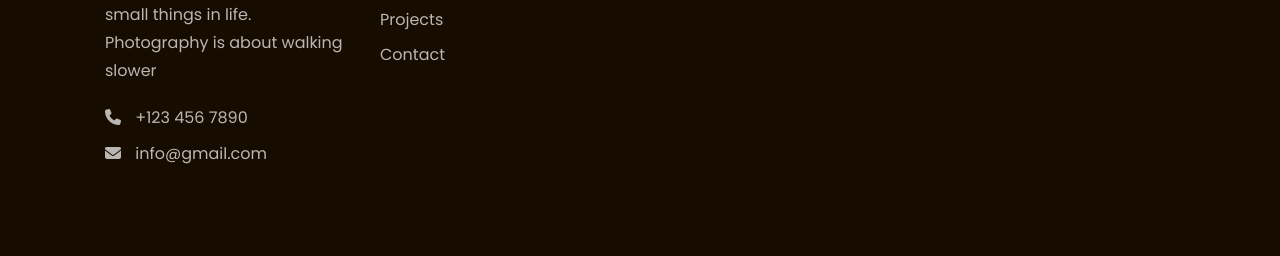
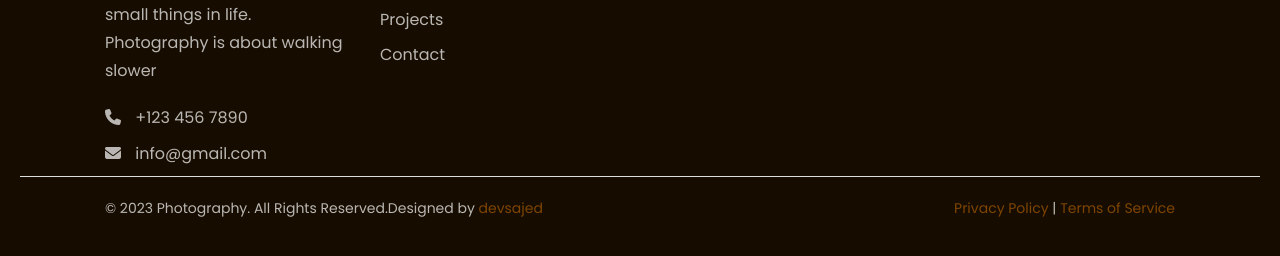
Before and after one commit to devsajed/photography, a plain HTML site: page index.html in a window 1280 px wide. Shown: the part 5278-5534 px from the top of the page. Drawn offline with Linux system fonts and the light colour scheme.

Commit message:
file added

```diff
--- a/assets/css/responsive.css
+++ b/assets/css/responsive.css
@@ -69,7 +69,7 @@
   }
 
   .cover {
-    height: 70vh;
+    height: 80vh;
   }
   /* Toggle Button */
   .toggle-btn {
@@ -101,10 +101,7 @@
   }
 
   .menu {
-    background: #333;
-    display: flex;
-    flex-direction: column;
-    justify-content: center;
+    background: var(--dark-gray);
     position: absolute;
     width: 250px;
     padding: 20px 0;
@@ -139,7 +136,11 @@
   .section-title h4::after {
     left: 42%;
   }
+  .menu {
 
+    width: 100%;
+
+  }
 }
 
 /* Additional Media Queries for Responsiveness */
--- a/assets/css/style.css
+++ b/assets/css/style.css
@@ -678,7 +678,7 @@ img {
 
 /* footer  */
 .footer-area{
-  padding: 80px 0;
+  padding: 80px 20px 0;
   background: var(--smoky-black);
   color: var(--white-color);
 }
@@ -753,3 +753,26 @@ img {
 .footer-social .social-links a:hover {
   opacity: 1;
 }
+
+.footer-bottom {
+  padding: 20px  0;
+  /* background: var(--dark-gray); */
+  color: var(--white-color);
+  border-top: 1px solid var(--gray);
+}
+
+.footer-bottom p {
+  margin: 0;
+  font-size: 14px;
+  opacity: 0.7;
+}
+
+.footer-bottom a {
+  color: var(--dark-orange);
+  text-decoration: none;
+  transition: color 0.3s ease-in-out;
+}
+
+.footer-bottom a:hover {
+  color: var(--white-color);
+}
--- a/index.html
+++ b/index.html
@@ -327,7 +327,8 @@
           <div class="contact-form">
             <form>
               <div class="form-group">
-                <input  type="text" name="name" class="form-control" placeholder="Your Name" required>
+                <input type="text" name="name" class="form-control" placeholder="Your Name" required>
+
               </div>
               <div class="form-group">
                 <input type="email" name="email" class="form-control" placeholder="Your Email" required>
@@ -345,14 +346,15 @@
   <!-- /Contact Area  -->
 
   <!-- Footer area  -->
-   <footer class="footer-area">
+  <footer class="footer-area">
     <div class="container">
-      <div class="row">
+      <div class="row ">
         <div class="col-3 col-lg-3 col-md-6 col-sm-12">
           <div class="footer-about">
             <img src="assets/img/Logo.png" alt="footer logo">
-            <p>To me, photography is about making sense of the world. And Photography is about finding appreciation for the small
-            things in life. Photography is about walking slower</p>
+            <p>To me, photography is about making sense of the world. And Photography is about finding appreciation for
+              the small
+              things in life. Photography is about walking slower</p>
             <a href="tel:+1234567890"><i class="fa fa-phone"></i> +123 456 7890</a>
             <a href="mailto:info@gmail.com"><i class="fa fa-envelope"></i> info@gmail.com</a>
           </div>
@@ -392,7 +394,21 @@
         </div>
       </div>
     </div>
-   </footer>
+
+    <div class="footer-bottom">
+      <div class="container">
+        <div class="row align-items-center">
+          <div class="col-6 col-lg-6 col-md-6 col-sm-12  ">
+            <p>&copy; 2023 Photography. All Rights Reserved.Designed by <a href="https://github.com/devsajed" target="_blank">devsajed</a></p>
+          </div>
+          <div class="col-6 col-lg-6 col-md-6 col-sm-12 text-right">
+            <p><a href="#">Privacy Policy</a> | <a href="#">Terms of Service</a></p>
+          </div>
+        </div>
+      </div>
+    </div>
+
+  </footer>
 
   <!-- Scroll to Top Button -->
   <button id="scrollToTopBtn" title="Go to top">
```
